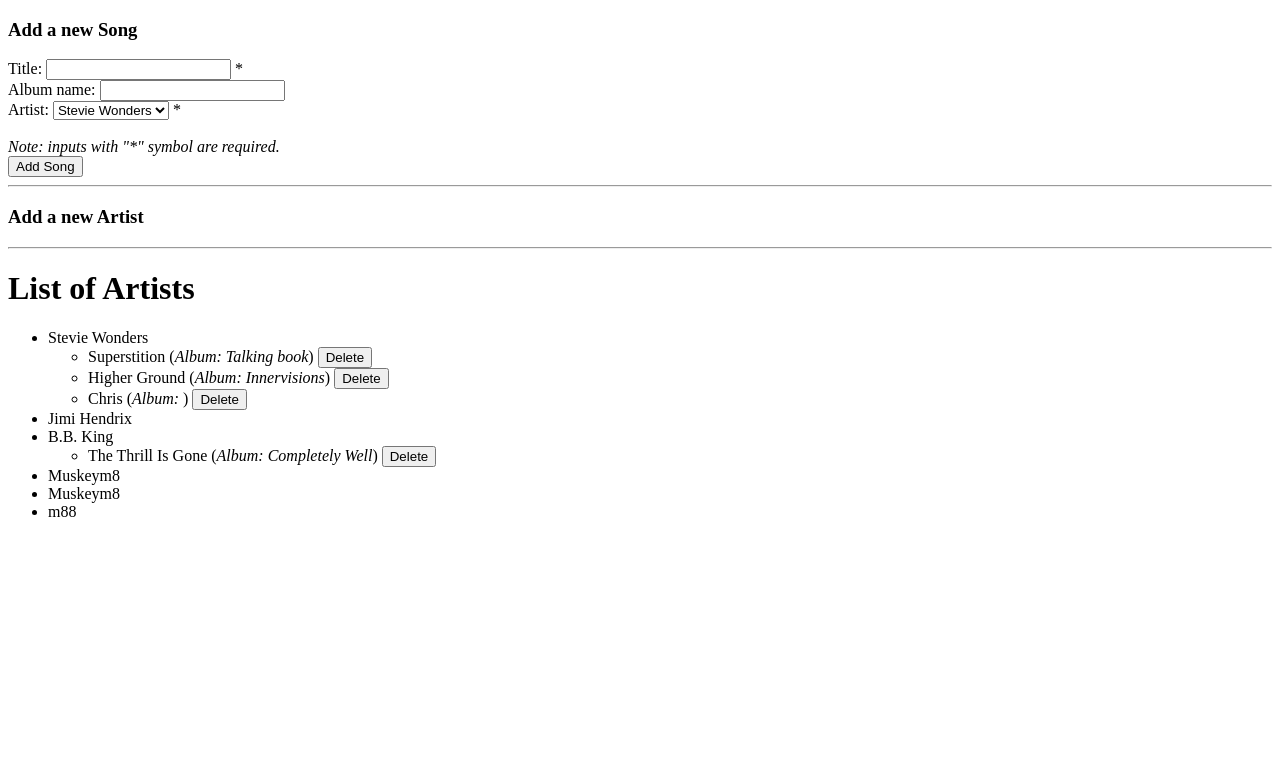
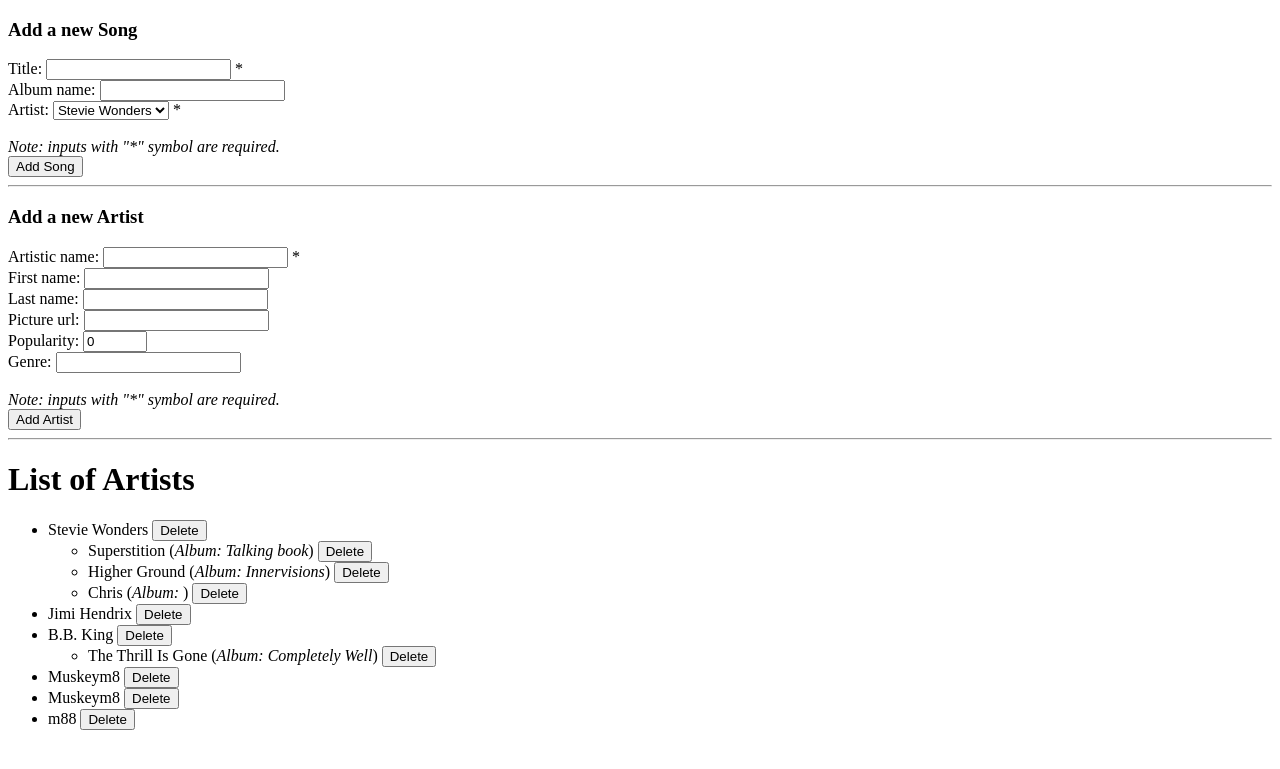
Before and after one commit to rmotr-group-projects/wdc-django-html-forms, a Django app: page /artists/ in a window 1280 px wide. Shown: the top 769 px of the page. Run offline with Django 3.2, Linux system fonts and the light colour scheme; data comes from the database, SQL or seed files in the repository; both versions use the stored data as it was after the commit.

Commit message:
Django HTML Forms Practice Complete

```diff
--- a/django_html_forms/artists/views.py
+++ b/django_html_forms/artists/views.py
@@ -38,8 +38,34 @@ def delete_song(request):
 
 
 def create_artist(request):
-    pass
+    name = request.POST['artistic_name']
+    first_name = request.POST.get('first_name', '')
+    last_name = request.POST.get('last_name', '')
+    picture_url = request.POST.get('picture_url', '')
+    popularity = request.POST.get('popularity', 0)
+    genre = request.POST.get('genre', '')
+
+    # validate required fields
+    if not name:
+        return redirect('artists')
 
 
+
+    Artist.objects.create(
+        artistic_name=name,
+        first_name=first_name,
+        last_name=last_name,
+        picture_url=picture_url,
+        popularity=int(popularity),
+        genre=genre
+    )
+    return redirect('artists')
+
 def delete_artist(request):
-    pass
+    art_id = request.POST['artist_id']
+    try:
+        art = Artist.objects.get(id=art_id)
+    except Artist.DoesNotExist:
+        return HttpResponseNotFound()
+    art.delete()
+    return redirect('artists')
--- a/django_html_forms/django_html_forms/urls.py
+++ b/django_html_forms/django_html_forms/urls.py
@@ -24,6 +24,8 @@ urlpatterns = [
     path('artists/', views.artists, name='artists'),
     path('create-song/', views.create_song, name='create_song'),
     path('delete-song/', views.delete_song, name='delete_song'),
+    path('create-artist/', views.create_artist, name='create_artist'),
+    path('delete-artist/', views.delete_artist, name='delete_artist'),
     ##################
     # Your URLs here #
     ##################
--- a/django_html_forms/templates/index.html
+++ b/django_html_forms/templates/index.html
@@ -39,8 +39,31 @@
 
   <!-- Create Artist form -->
   <h3>Add a new Artist</h3>
-  <form action="" method='POST'> <!--  Add propper URL in form's action -->
+  <form action="{% url 'create_artist' %}" method='POST'> <!--  Add propper URL in form's action -->
     {% csrf_token %}
+    <div>
+      Artistic name: <input type="text" name='artistic_name'> *
+    </div>
+    <div>
+      First name: <input type="text" name='first_name'>
+    </div>
+    <div>
+      Last name: <input type="text" name='last_name'>
+    </div>
+    <div>
+      Picture url: <input type="url" name='picture_url'>
+    </div>
+    <div>
+      Popularity: <input type="number" min="0" max="100" value="0" name='popularity'>
+    </div>
+    <div>
+      Genre: <input type="text" name='genre'>
+    </div>
+    <br>
+    <div>
+        <i>Note: inputs with "*" symbol are required.</i>
+    </div>
+    <input type="submit" value="Add Artist">
     <!-- Add here the fields for the 'Add Artist' form -->
   </form>
   <hr>
@@ -52,9 +75,10 @@
       <li>
         <label>{{ artist.artistic_name }}</label>
         <!-- Form for deleting an Artist -->
-        <form action="" method='POST' class='inline'> <!--  Add propper URL in form's action -->
+        <form action="{% url 'delete_artist' %}" method='POST' class='inline'> <!--  Add propper URL in form's action -->
           {% csrf_token %}
-          <!-- Add here the fields for the 'Delete Artist' form -->
+          <input type="hidden" name="artist_id" value="{{ artist.id }}">
+          <input type="submit" name='delete_artist' value='Delete'>
         </form>
         <ul>
           {% for song in artist.song_set.all %}
```
Also changed, not shown: django_html_forms/db.sqlite3.
